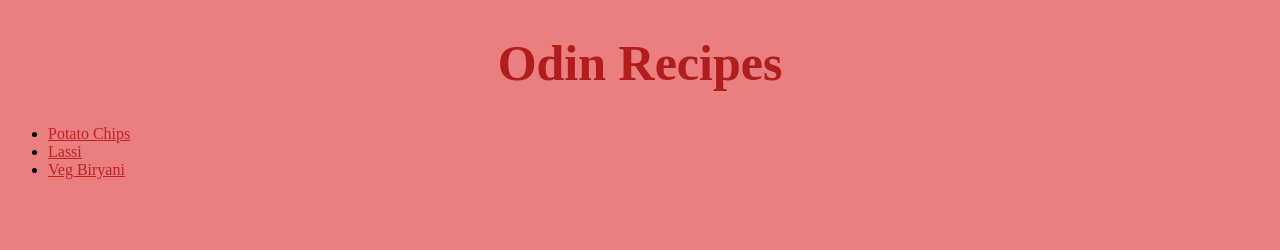
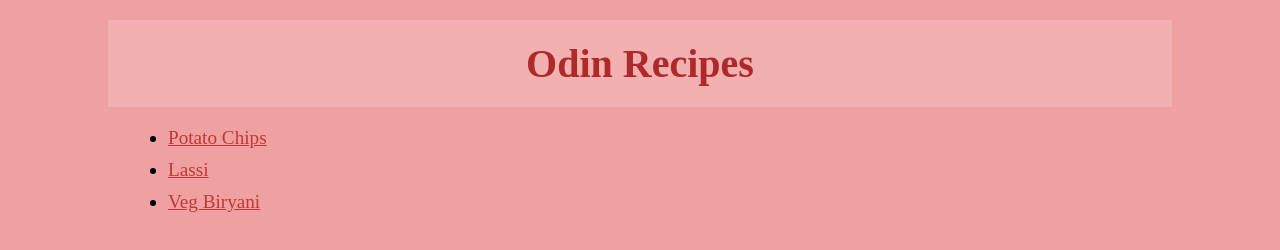
Before and after one commit to pranathi-cola/odin-recipes, a plain HTML site: page index.html in a window 1280 px wide. Drawn offline with Linux system fonts and the light colour scheme.

Commit message:
Add designs

```diff
--- a/index.html
+++ b/index.html
@@ -10,9 +10,9 @@
         <h1 class="mainheading">Odin Recipes</h1>
 
         <ul>
-            <li><a href = "recipes/chips.html">Potato Chips</a></li>
-            <li><a href = "recipes/juice.html">Lassi</a></li>
-            <li><a href = "recipes/biryani.html">Veg Biryani</a></li>
+            <li class="content"><a href = "recipes/chips.html">Potato Chips</a></li>
+            <li class="content"><a href = "recipes/juice.html">Lassi</a></li>
+            <li class="content"><a href = "recipes/biryani.html">Veg Biryani</a></li>
         </ul>
     </body>
 </html>
--- a/recipes/style.css
+++ b/recipes/style.css
@@ -1,10 +1,12 @@
 body {
-    background-color: rgb(235, 126, 126);
+    background-color: rgb(239, 161, 161);
 }
 
 img {
     height: auto;
-    width: 700px;
+    width: 50%;
+    padding: 10px;
+    margin: 10px;
 }
 
 .grid {
@@ -12,16 +14,22 @@ img {
 }
 
 .mainheading {
+    color: rgb(174, 42, 42);
+    background-color: rgb(242, 176, 176);
+    padding: 20px;
+    margin: 20px 100px;
+    font-size: 40px;
     text-align: center;
-    font-size: 45px;
-    color: rgb(175, 29, 29);
 }
 
 .subheading {
-    color: rgb(175, 29, 29);
+    color: rgb(174, 42, 42);
+    padding: 5px 20px;
+    font-size: 30px;
 }
 
 .text {
+    padding: 5px 20px;
     font-size: 18px;
     color: rgb(168, 6, 6);
 }
--- a/style.css
+++ b/style.css
@@ -1,13 +1,21 @@
 body {
-    background-color: rgb(235, 126, 126);
+    background-color: rgb(239, 161, 161);
 }
 
 .mainheading {
-    color: rgb(175, 29, 29);
-    font-size: 50px;
+    color: rgb(174, 42, 42);
+    background-color: rgb(242, 176, 176);
+    padding: 20px;
+    margin: 20px 100px;
+    font-size: 40px;
     text-align: center;
 }
 
+.content {
+    margin: 10px 120px;
+    font-size: 120%;
+}
+
 a {
-    color:rgb(188, 35, 35);
+    color:rgb(191, 55, 55);
 }
```
